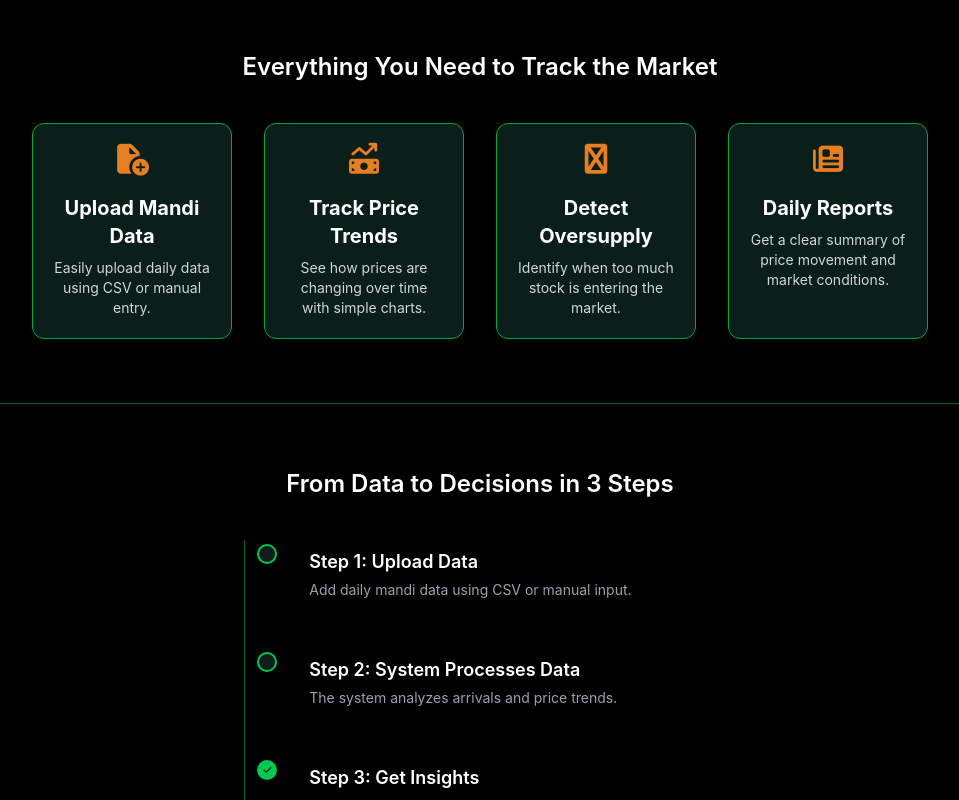
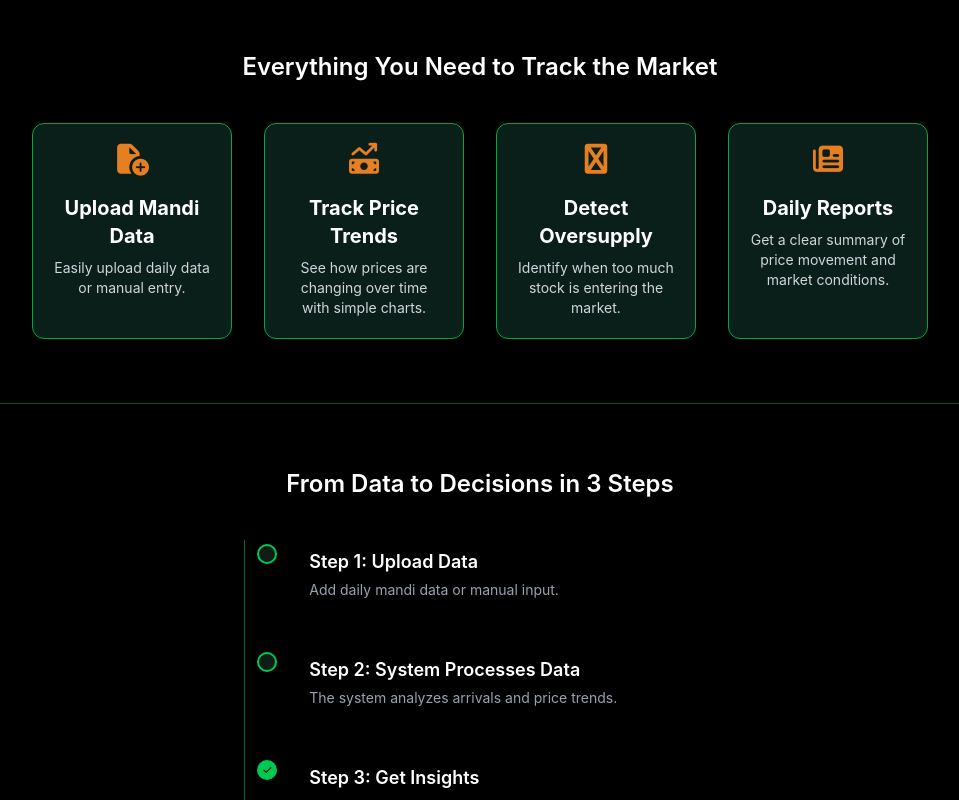
Before and after one commit to being-shivalika/OptiMandi, a React (Vite) app in the folder Frontend/: page / in a window 1280 px wide. Shown: the part 602-1402 px from the top of the page, without its empty margins (160-1119 px from the left). Built offline with nearby package versions, Linux system fonts and the light colour scheme; no server answers.

Commit message:
updated landing page

```diff
--- a/Frontend/src/pages/Landingpage.jsx
+++ b/Frontend/src/pages/Landingpage.jsx
@@ -112,7 +112,7 @@ export default function LandingPage() {
             [
               "fa-file-circle-plus",
               "Upload Mandi Data",
-              "Easily upload daily data using CSV or manual entry.",
+              "Easily upload daily data or manual entry.",
             ],
             [
               "fa-money-bill-trend-up",
@@ -161,7 +161,7 @@ export default function LandingPage() {
 
               <h3 className="text-lg font-semibold">Step 1: Upload Data</h3>
               <p className="text-gray-400 text-sm mt-1">
-                Add daily mandi data using CSV or manual input.
+                Add daily mandi data or manual input.
               </p>
             </div>
 
```
